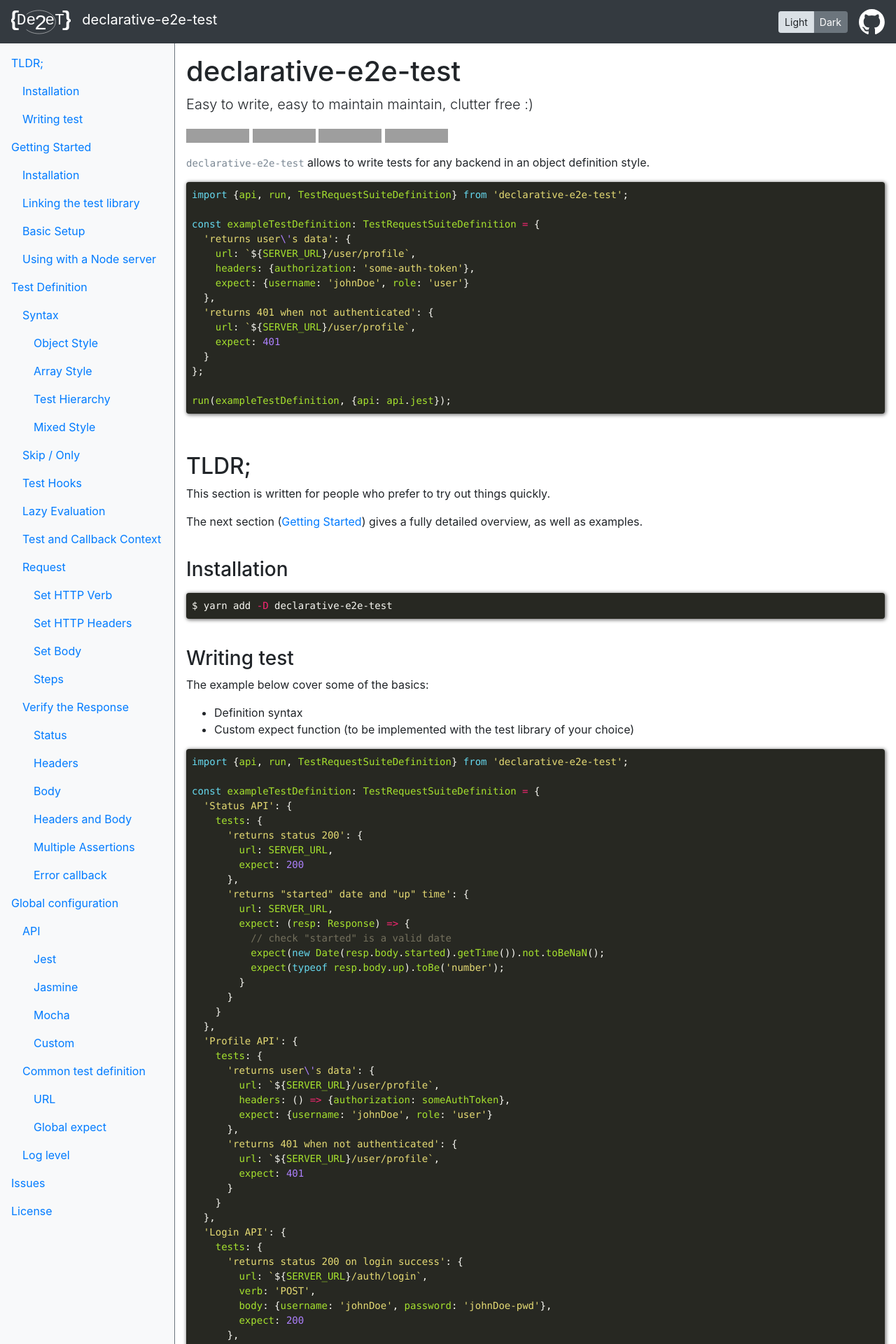
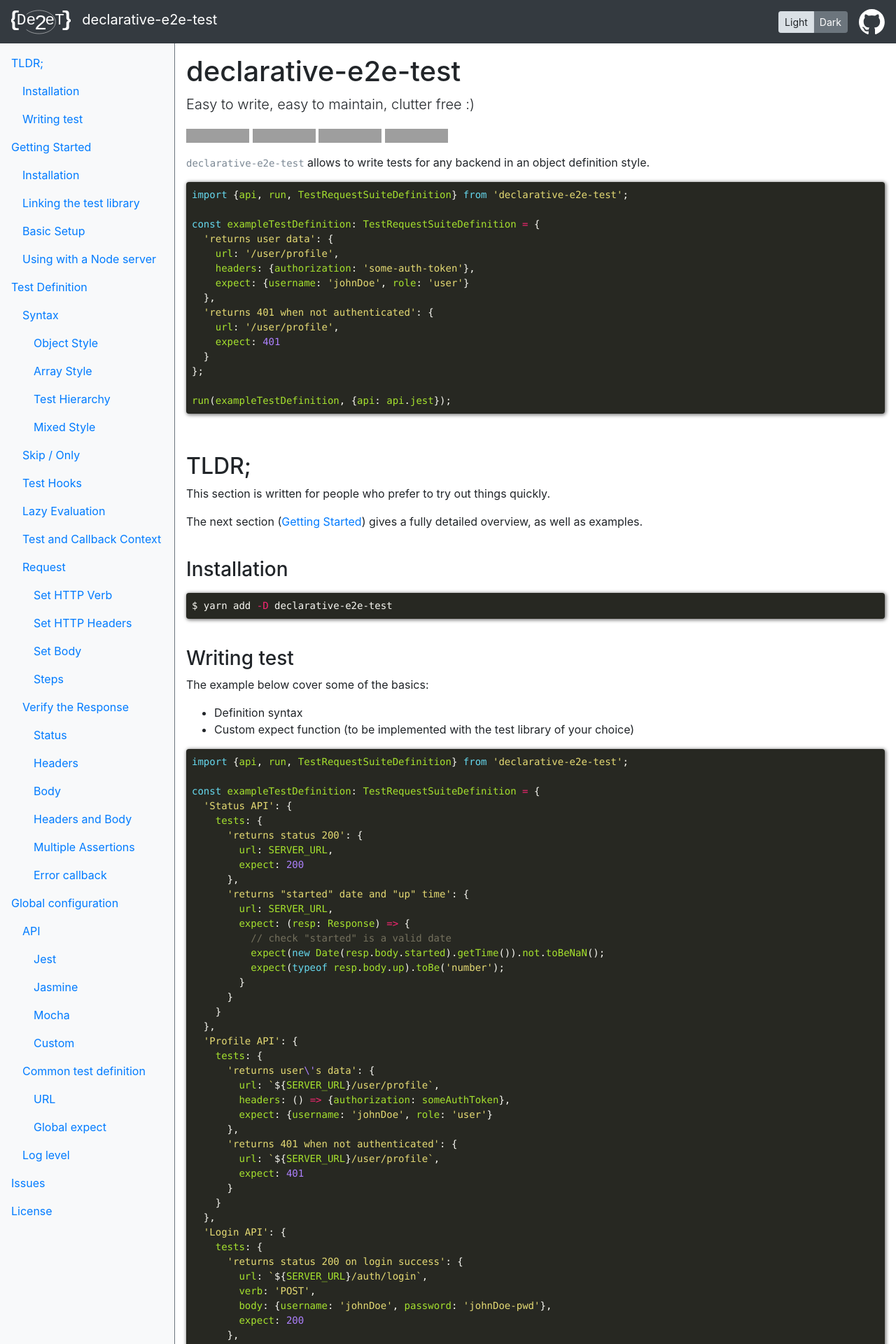
Before and after one commit to marc-ed-raffalli/declarative-e2e-test, a Jekyll site: the page built from docs/index.md, in a window 1280 px wide. Shown: the top 1920 px of the page at 70% size. Built offline with Jekyll 4.4.1, drawn with Linux system fonts in a browser that asks for light colours; our own code applies the rules of GitHub Pages for plain Markdown files; grey boxes are pictures that could not be loaded.

Commit message:
Misc docs improvements

```diff
--- a/docs/index.md
+++ b/docs/index.md
@@ -4,7 +4,7 @@ sidemenu: true
 
 # declarative-e2e-test
 
-{% include lead.html message='Easy to write, easy to maintain maintain, clutter free :)' %}
+{% include lead.html message='Easy to write, easy to maintain, clutter free :)' %}
 
 [![Build Status](https://travis-ci.org/marc-ed-raffalli/declarative-e2e-test.svg?branch=master)](https://travis-ci.org/marc-ed-raffalli/declarative-e2e-test)
 [![Coverage Status](https://coveralls.io/repos/github/marc-ed-raffalli/declarative-e2e-test/badge.svg?branch=master)](https://coveralls.io/github/marc-ed-raffalli/declarative-e2e-test?branch=master)
@@ -17,13 +17,13 @@ sidemenu: true
 import {api, run, TestRequestSuiteDefinition} from 'declarative-e2e-test';
 
 const exampleTestDefinition: TestRequestSuiteDefinition = {
-  'returns user\'s data': {
-    url: `${SERVER_URL}/user/profile`,
+  'returns user data': {
+    url: '/user/profile',
     headers: {authorization: 'some-auth-token'},
     expect: {username: 'johnDoe', role: 'user'}
   },
   'returns 401 when not authenticated': {
-    url: `${SERVER_URL}/user/profile`,
+    url: '/user/profile',
     expect: 401
   }
 };
--- a/package.json
+++ b/package.json
@@ -25,6 +25,7 @@
     "type": "git",
     "url": "https://github.com/marc-ed-raffalli/declarative-e2e-test"
   },
+  "homepage": "https://marc-ed-raffalli.github.io/declarative-e2e-test",
   "bugs": "https://github.com/marc-ed-raffalli/declarative-e2e-test/issues",
   "scripts": {
     "build": "run-s clean lint test compile",
```
Also changed, not shown: README.md.
